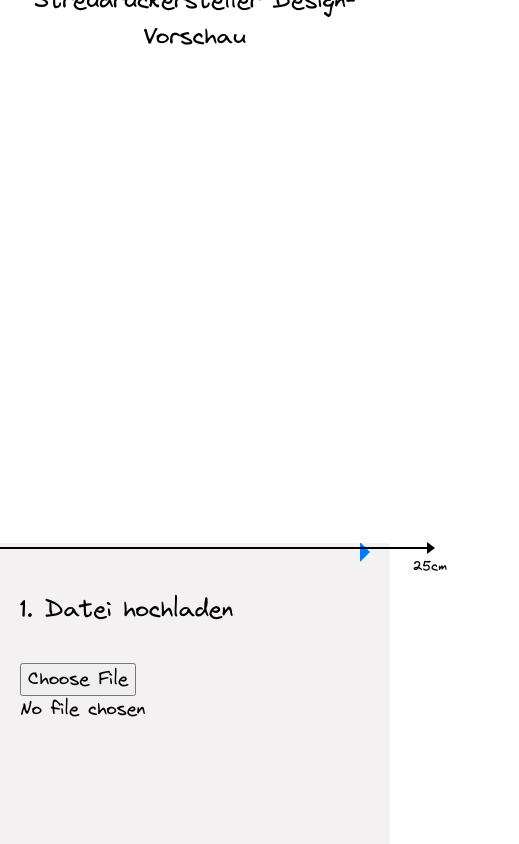
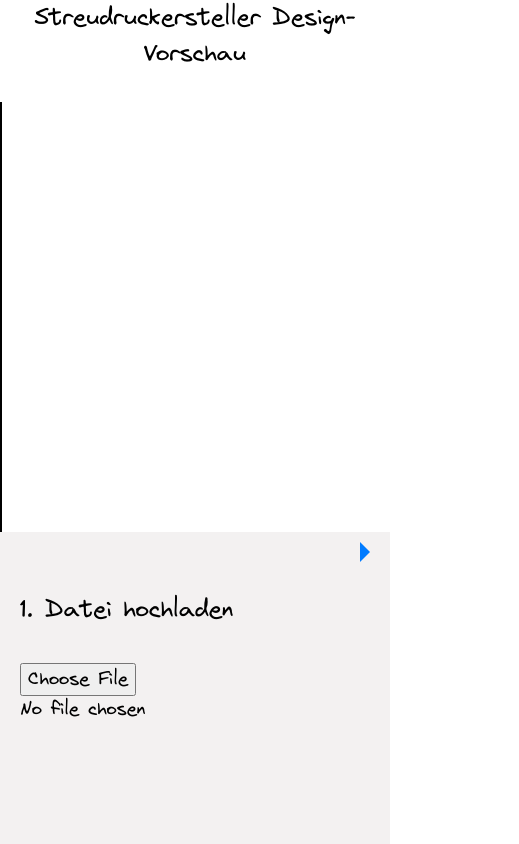
Before and after one commit to gsilvan/logo-pattern-generator, a React (Create React App) app: page / in a window 390 px wide. Shown: the whole page, 519 px wide, since content can reach past the window. Built offline with nearby package versions, Linux system fonts and the light colour scheme.

Commit message:
update canvas container size for mobile

```diff
--- a/src/index.css
+++ b/src/index.css
@@ -326,6 +326,9 @@ input:checked + .slider:before {
     display: flex;
     justify-content: center;
     position: initial;
+    max-width: 100vw;
+    max-height: 100vh;
+    overflow: hidden;
   }
 
   .canvas-div-container {
```
